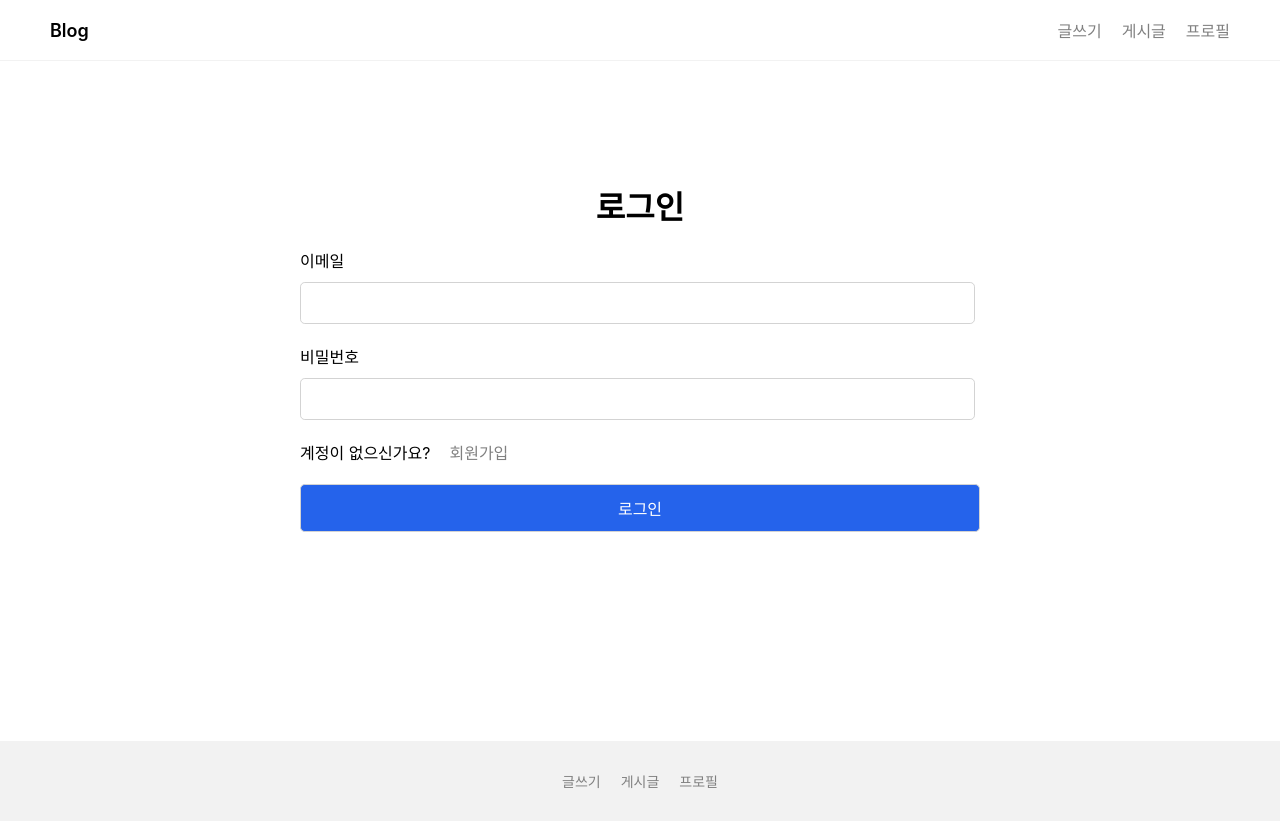
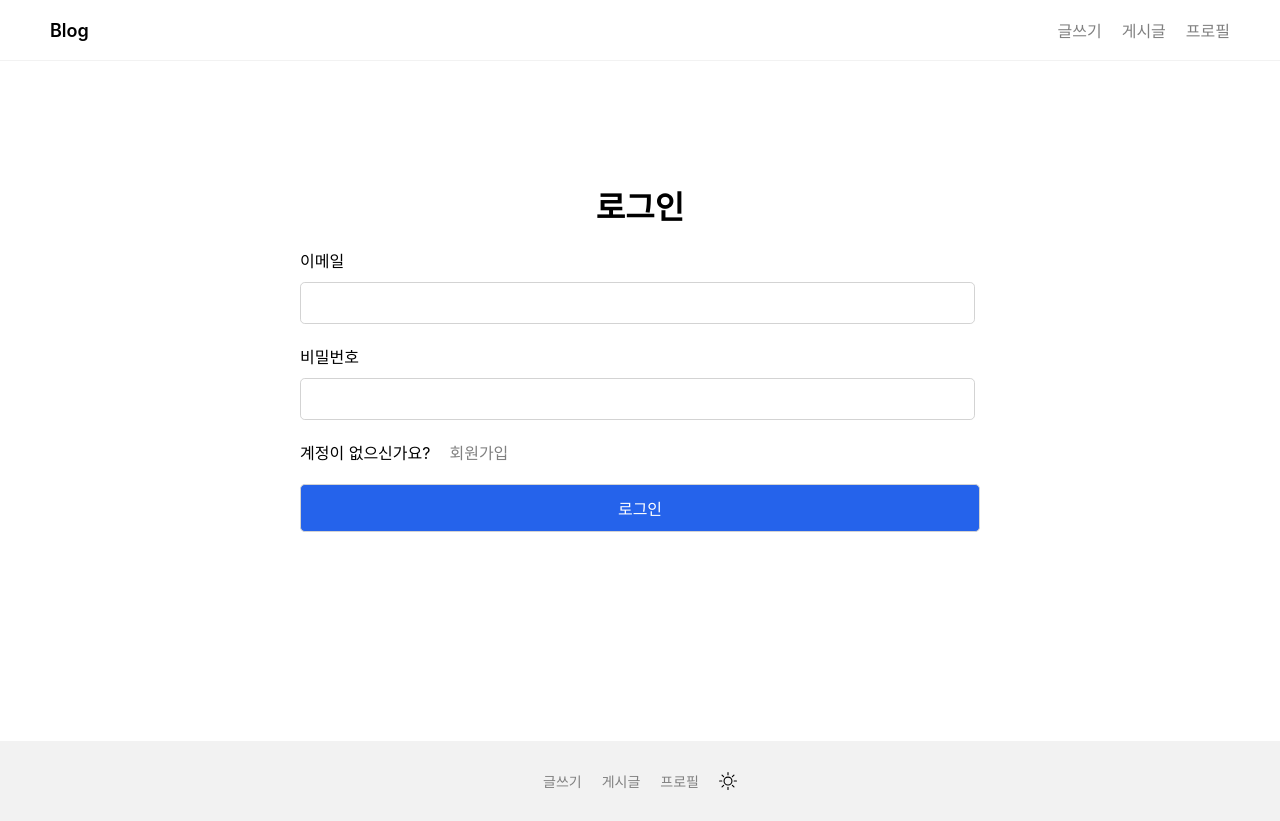
Before and after one commit to fabric0de/simple-blog-app, a React (Create React App) app: page /posts/edit/1 in a window 1280 px wide. Built offline with nearby package versions, Linux system fonts and the light colour scheme; no server answers.

Commit message:
darkmode 추가

```diff
--- a/package.json
+++ b/package.json
@@ -13,6 +13,7 @@
     "firebase": "^10.11.0",
     "react": "^18.2.0",
     "react-dom": "^18.2.0",
+    "react-icons": "^5.2.0",
     "react-router-dom": "^6.22.3",
     "react-scripts": "5.0.1",
     "react-toastify": "^10.0.5",
@@ -44,6 +45,7 @@
     ]
   },
   "devDependencies": {
+    "@types/react-icons": "^3.0.0",
     "@types/react-router-dom": "^5.3.3"
   }
 }
--- a/src/App.tsx
+++ b/src/App.tsx
@@ -1,13 +1,15 @@
-import { useState, useEffect } from "react";
+import { useState, useEffect, useContext } from "react";
 import { app, db } from "./firebaseApp";
 import { getAuth, onAuthStateChanged } from "firebase/auth";
 import { ToastContainer } from "react-toastify";
 import "react-toastify/dist/ReactToastify.css";
+import ThemeContext from "context/ThemeContext";
 
 import Router from "./components/Router";
 import Loader from "components/Loader";
 
 function App() {
+  const context = useContext(ThemeContext);
   const auth = getAuth(app);
 
   //auth를 체크하기 전에 로더를 띄우기 위한 상태
@@ -29,10 +31,10 @@ function App() {
   }, [auth]);
 
   return (
-    <>
+    <div className={context.theme === "light" ? "white" : "dark"}>
       <ToastContainer />
       {init ? <Router isAuthenticated={isAuthenticated} /> : <Loader />}
-    </>
+    </div>
   );
 }
 
--- a/src/components/Footer.tsx
+++ b/src/components/Footer.tsx
@@ -1,11 +1,26 @@
 import { Link } from "react-router-dom";
+import { BsSun, BsMoonFill } from "react-icons/bs";
+import { useContext } from "react";
+import ThemeContext from "context/ThemeContext";
 
 export default function Footer() {
+  const context = useContext(ThemeContext);
   return (
     <footer>
       <Link to="posts/new">글쓰기</Link>
       <Link to="posts">게시글</Link>
       <Link to="/profile">프로필</Link>
+
+      <>
+        {context.theme === "light" ? (
+          <BsSun onClick={context.toggleMode} className="footer__theme-btn" />
+        ) : (
+          <BsMoonFill
+            onClick={context.toggleMode}
+            className="footer__theme-btn"
+          />
+        )}
+      </>
     </footer>
   );
 }
--- /dev/null
+++ b/src/context/ThemeContext.tsx
@@ -0,0 +1,29 @@
+import { ReactNode, createContext, useState } from "react";
+
+const ThemeContext = createContext({
+  theme: "light",
+  toggleMode: () => {},
+});
+
+interface ThemeProps {
+  children: ReactNode;
+}
+
+export const ThemeContextProvider = ({ children }: ThemeProps) => {
+  const [theme, setTheme] = useState(
+    window.localStorage.getItem("theme") || "light"
+  );
+
+  const toggleMode = () => {
+    setTheme((prev) => (prev === "light" ? "dark" : "light"));
+    window.localStorage.setItem("theme", theme === "light" ? "dark" : "light");
+  };
+
+  return (
+    <ThemeContext.Provider value={{ theme, toggleMode }}>
+      {children}
+    </ThemeContext.Provider>
+  );
+};
+
+export default ThemeContext;
--- a/src/index.css
+++ b/src/index.css
@@ -60,6 +60,12 @@ footer a {
 footer a:focus,
 footer a:hover {
   color: black;
+}
+
+.footer__theme-btn {
+  cursor: pointer;
+  width: 18px;
+  height: 18px;
 }
 
 /* post navigation */
@@ -497,3 +503,48 @@ input:checked + .carousel__slide-container .nav label {
   z-index: 999;
   animation: rotation 1s infinite linear;
 }
+
+/* dark mode */
+
+.white {
+  transition: all 0.25s linear;
+  background-color: white;
+}
+
+.dark {
+  transition: all 0.25s linear;
+  background-color: #1e2937;
+  min-height: 100vh;
+}
+
+.dark a,
+.dark .form label,
+.dark .post__delete,
+.dark .profile__logout,
+.dark .form__title,
+.dark .post__navigation--active,
+.dark .post__title,
+.dark .post__author-name,
+.dark .footer__theme-btn,
+.dark .profile__name {
+  color: white;
+}
+
+.dark a:hover,
+.dark a:focus,
+.dark .post__text,
+.dark .post__text--pre-wrap,
+.dark .profile__email,
+.dark .post__date,
+.dark .form__block {
+  color: lightgray;
+}
+
+.dark .form__error {
+  color: #ff6a71;
+}
+
+.dark footer,
+.dark header {
+  background-color: #111827;
+}
--- a/src/index.tsx
+++ b/src/index.tsx
@@ -4,14 +4,17 @@ import "./index.css";
 import App from "./App";
 import { BrowserRouter as Router } from "react-router-dom";
 import { AuthContextProvider } from "context/AuthContext";
+import { ThemeContextProvider } from "context/ThemeContext";
 
 const root = ReactDOM.createRoot(
   document.getElementById("root") as HTMLElement
 );
 root.render(
-  <AuthContextProvider>
-    <Router>
-      <App />
-    </Router>
-  </AuthContextProvider>
+  <ThemeContextProvider>
+    <AuthContextProvider>
+      <Router>
+        <App />
+      </Router>
+    </AuthContextProvider>
+  </ThemeContextProvider>
 );
```
Also changed, not shown: 1 other file (tests, documents, lock files or other folders).
